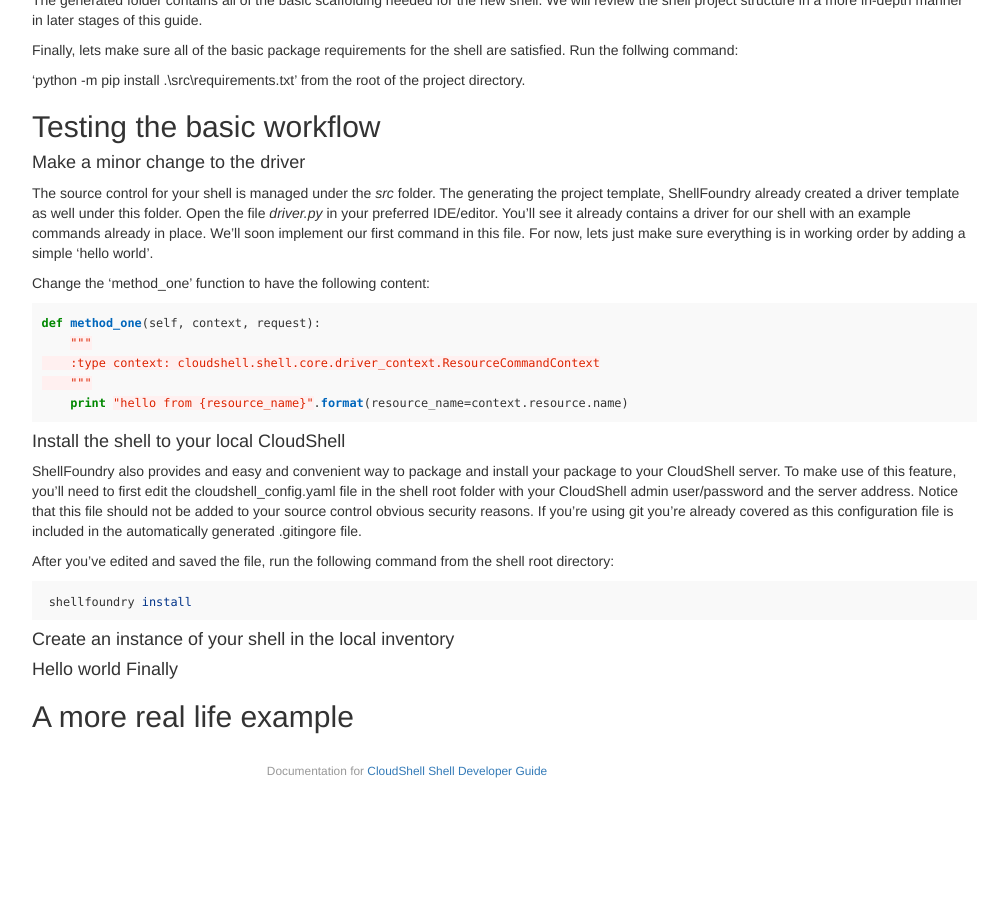
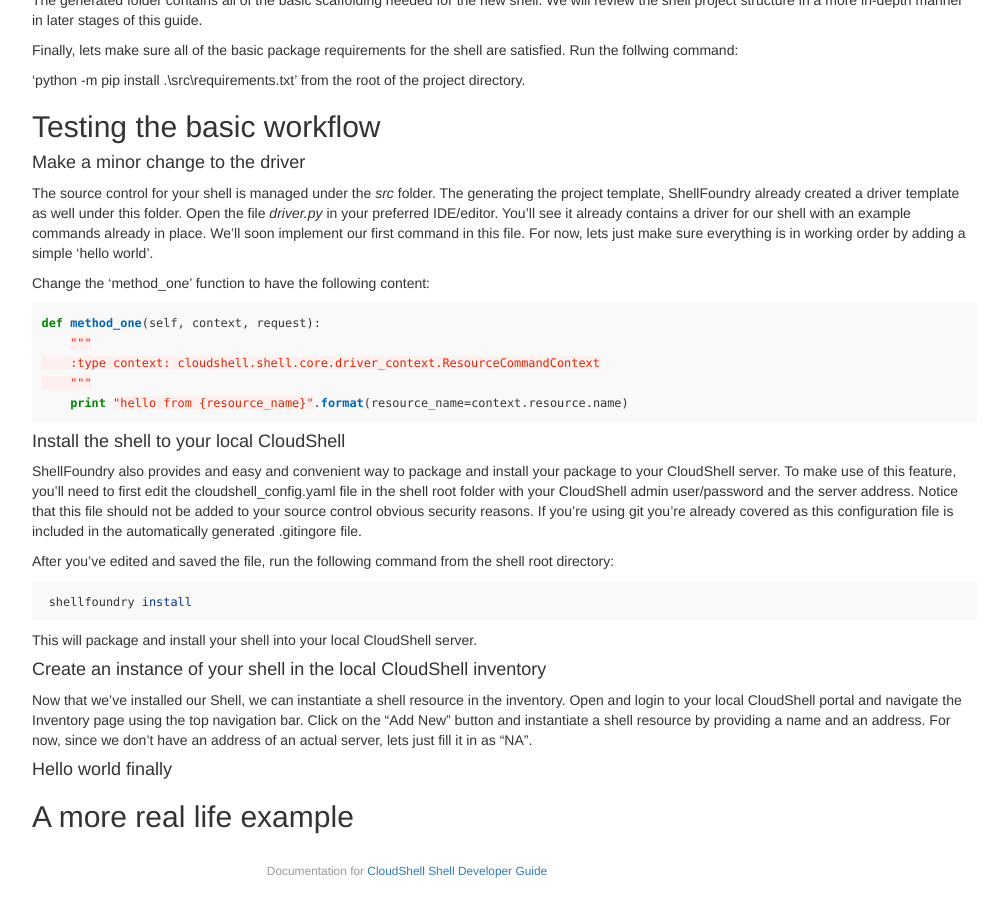
Before and after one commit to QualiSystems/devguide_source, a Jekyll site: the page built from _posts/2016-04-30-getting-started.markdown, in a window 1280 px wide and 900 px high, scrolled down 947 px. Shown: the whole window, without its empty margins (233-1230 px from the left). Built offline with Jekyll 4.4.1, drawn with Linux system fonts in a browser that asks for light colours; before the commit the page ends 1747 px from its top, so only the background shows below that.

Commit message:
added more to getting started

```diff
--- a/_posts/2016-04-30-getting-started.markdown
+++ b/_posts/2016-04-30-getting-started.markdown
@@ -59,9 +59,17 @@
 
 {% highlight bash %} shellfoundry install {% endhighlight %}
 
-#### Create an instance of your shell in the local inventory
+This will package and install your shell into your local CloudShell server.
 
-#### Hello world Finally
+#### Create an instance of your shell in the local CloudShell inventory
+
+Now that we've installed our Shell, we can instantiate a shell resource in the inventory.
+Open and login to your local CloudShell portal and navigate the Inventory page using the top navigation bar.
+Click on the "Add New" button and instantiate a shell resource by providing a name and an address. For now, since we don't have an address of an actual server, lets just fill it in as "NA".
+
+#### Hello world finally
+
+
 
 
 ## A more real life example
```
